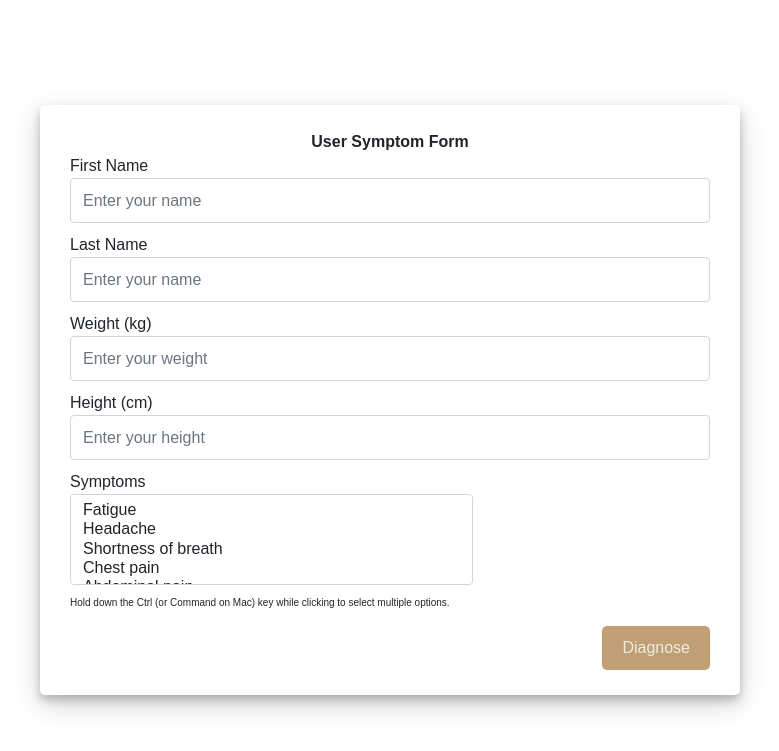
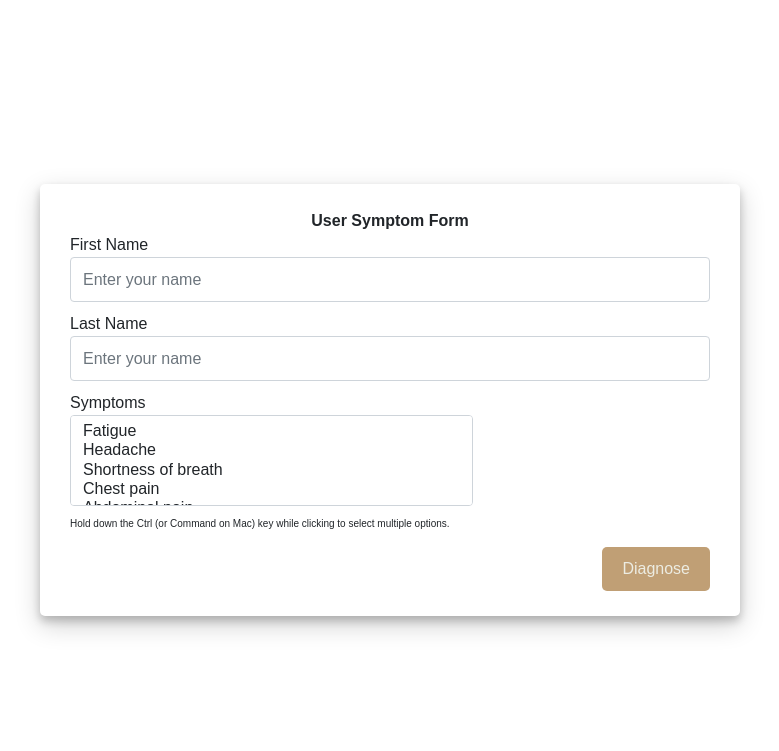
Before and after one commit to Gloireski/symptom_reader, a Flask app: page /form in a window 1280 px wide. Shown: the top 751 px of the page, without its empty margins (250-1029 px from the left). Run offline with Flask 3, Linux system fonts and the light colour scheme; parts of the project's set-up code (start-up, migrations or seed data) failed here and were passed over; some libraries are stand-ins or nearby versions.

Commit message:
file reorganization

```diff
--- a/app.py
+++ b/app.py
@@ -5,20 +5,14 @@ from flask import Flask, flash, redirect, url_for
 from flask import render_template, request, Blueprint
 from flask_login import LoginManager, login_user, login_required, current_user, logout_user
 from flask_migrate import Migrate
-from flask_wtf import FlaskForm
-from wtforms import StringField, PasswordField
-from wtforms.validators import InputRequired, Length
 from flask_bcrypt import Bcrypt, check_password_hash
 
 from .model_f import predict_disease
-from .extensions import db
+from .extensions import db, bcrypt
 from .models.user import User
 from .models.healthhistory import HealthHistory
 from .models.feedback import Feedback
 from .recommendations import recommendations
-
-# from config import Config
-bcrypt = Bcrypt()
 
 
 def create_app():
@@ -58,39 +52,39 @@ symptom_reader_blueprint = Blueprint('s_reader', __name__)
 app.register_blueprint(symptom_reader_blueprint)
 
 
-class LoginForm(FlaskForm):
-    username = StringField('Username', validators=[InputRequired('Username required!'),
-                                                   Length(min=5, max=25,
-                                                          message='Username must be in 5 to 25 characters')])
-    password = PasswordField('Password', validators=[InputRequired('Password required')])
-
-    # submit = SubmitField('Submit')
-
-    def validate(self):
-        check_validate = super(LoginForm, self).validate()
-
-        # if our validators do not pass
-        if not check_validate:
-            return False
-
-        # Does our user exist
-        user = User.query.filter_by(
-            username=self.username.data
-        ).first()
-        if not user:
-            self.username.errors.append(
-                'Invalid username or password'
-            )
-            return False
-
-        # Do the passwords match
-        if not self.user.check_password(self.password.data):
-            self.username.errors.append(
-                'Invalid username or password'
-            )
-            return False
-
-        return True
+# class LoginForm(FlaskForm):
+#     username = StringField('Username', validators=[InputRequired('Username required!'),
+#                                                    Length(min=5, max=25,
+#                                                           message='Username must be in 5 to 25 characters')])
+#     password = PasswordField('Password', validators=[InputRequired('Password required')])
+#
+#     # submit = SubmitField('Submit')
+#
+#     def validate(self):
+#         check_validate = super(LoginForm, self).validate()
+#
+#         # if our validators do not pass
+#         if not check_validate:
+#             return False
+#
+#         # Does our user exist
+#         user = User.query.filter_by(
+#             username=self.username.data
+#         ).first()
+#         if not user:
+#             self.username.errors.append(
+#                 'Invalid username or password'
+#             )
+#             return False
+#
+#         # Do the passwords match
+#         if not self.user.check_password(self.password.data):
+#             self.username.errors.append(
+#                 'Invalid username or password'
+#             )
+#             return False
+#
+#         return True
 
 
 # config SQLite
@@ -115,13 +109,6 @@ def page_not_found(e):
 
 @app.route('/login', methods=['POST'])
 def login_post():
-    # form = LoginForm()
-    # if form.validate_on_submit():
-    #     flash("You have been logged in.", category="success")
-    #
-    #     username = form.name.data
-    #     password = form.password.data
-    # login code goes here
     username = request.form.get('username')
     password = request.form.get('password')
     remember = True if request.form.get('remember') else False
@@ -133,15 +120,6 @@ def login_post():
         return redirect(url_for('login'))
     login_user(user, remember=remember)
     return redirect(url_for('home'))
-
-
-@app.route('/landing')
-def landing_page():
-    return render_template("landng_page.html")
-
-@app.route('/about')
-def about():
-    return render_template("about_us.html")
 
 
 @app.route('/about_us')
@@ -206,7 +184,7 @@ def feedback_post():
     return redirect(url_for('home'))
 
 
-@app.route('/diagnosis/<result>/<first_name>', methods=['GET', 'POST'])
+@app.route('/diagnosis/<result>/<first_name>', methods=['GET'])
 def diagnosis(result, first_name):
     # user_name, results = get_user_data(user_id)
     # print(results)
@@ -232,8 +210,8 @@ def submit_form():
     # Extract form data
     first_name = request.form['first_name']
     last_name = request.form['last_name']
-    weight = request.form['weight']
-    height = request.form['height']
+    # weight = request.form['weight']
+    # height = request.form['height']
     # BMI calculation or api call
     symptoms = ','.join(request.form.getlist('symptoms'))
     # print(symptoms)
@@ -244,7 +222,7 @@ def submit_form():
         db.session.commit()
     # print(result)
     # when success redirect to results page
-    return redirect(url_for('diagnosis', result=result, first_name=first_name))
+    return redirect(url_for('diagnosis', result=result, first_name=first_name, last_name=last_name))
 
 
 @app.route('/results')
--- a/requirements.txt
+++ b/requirements.txt
@@ -1,8 +1,6 @@
 Flask==3.0.3
 Flask-SQLAlchemy==3.1.1
 Flask-Migrate==4.0.7
-flask-WTF==1.2.1
-wtforms==3.1.2
 flask-bcrypt==1.0.1
 flask-login==0.6.3
 numpy==1.26.4
--- a/templates/user_form.html
+++ b/templates/user_form.html
@@ -32,14 +32,14 @@
                        {% endif %}
                        required>
             </div>
-            <div class="input-box">
-                <span class="details">Weight (kg)</span>
-                <input class="form-control" type="text" name="weight" placeholder="Enter your weight" required>
-            </div>
-            <div class="input-box">
-                <span class="details">Height (cm)</span>
-                <input class="form-control" type="text" name="height" placeholder="Enter your height" required>
-            </div>
+{#            <div class="input-box">#}
+{#                <span class="details">Weight (kg)</span>#}
+{#                <input class="form-control" type="text" name="weight" placeholder="Enter your weight" required>#}
+{#            </div>#}
+{#            <div class="input-box">#}
+{#                <span class="details">Height (cm)</span>#}
+{#                <input class="form-control" type="text" name="height" placeholder="Enter your height" required>#}
+{#            </div>#}
             <div class="input-box">
                 <span class="symptoms-items">Symptoms</span>
                 <select class="form-select" name="symptoms" multiple required>
```
